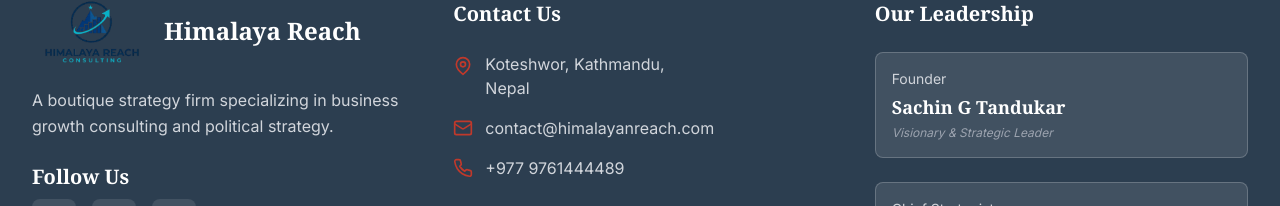
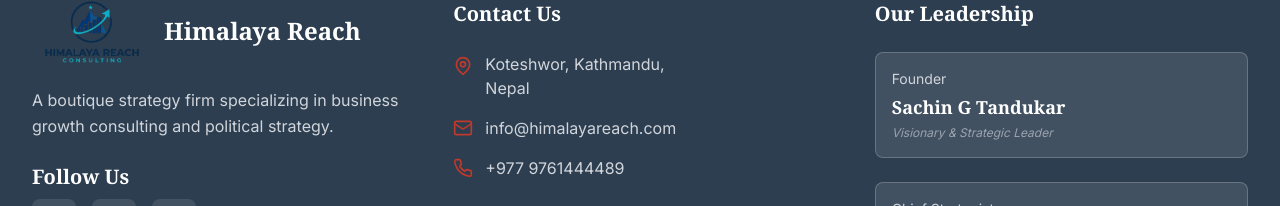
Before and after one commit to Allokay/HimalayaReach, a React (Vite) app: page / in a window 1280 px wide. Shown: the part 4535-4741 px from the top of the page. Built offline with nearby package versions, Linux system fonts and the light colour scheme.

Commit message:
Update Footer.tsx

```diff
--- a/src/components/Footer.tsx
+++ b/src/components/Footer.tsx
@@ -72,7 +72,7 @@
                     href="mailto:info@himalayareach.com"
                     className="text-gray-300 hover:text-white transition-colors"
                   >
-                    contact@himalayanreach.com
+                    info@himalayareach.com
                   </a>
                 </div>
                 <div className="flex items-center space-x-3">
```
